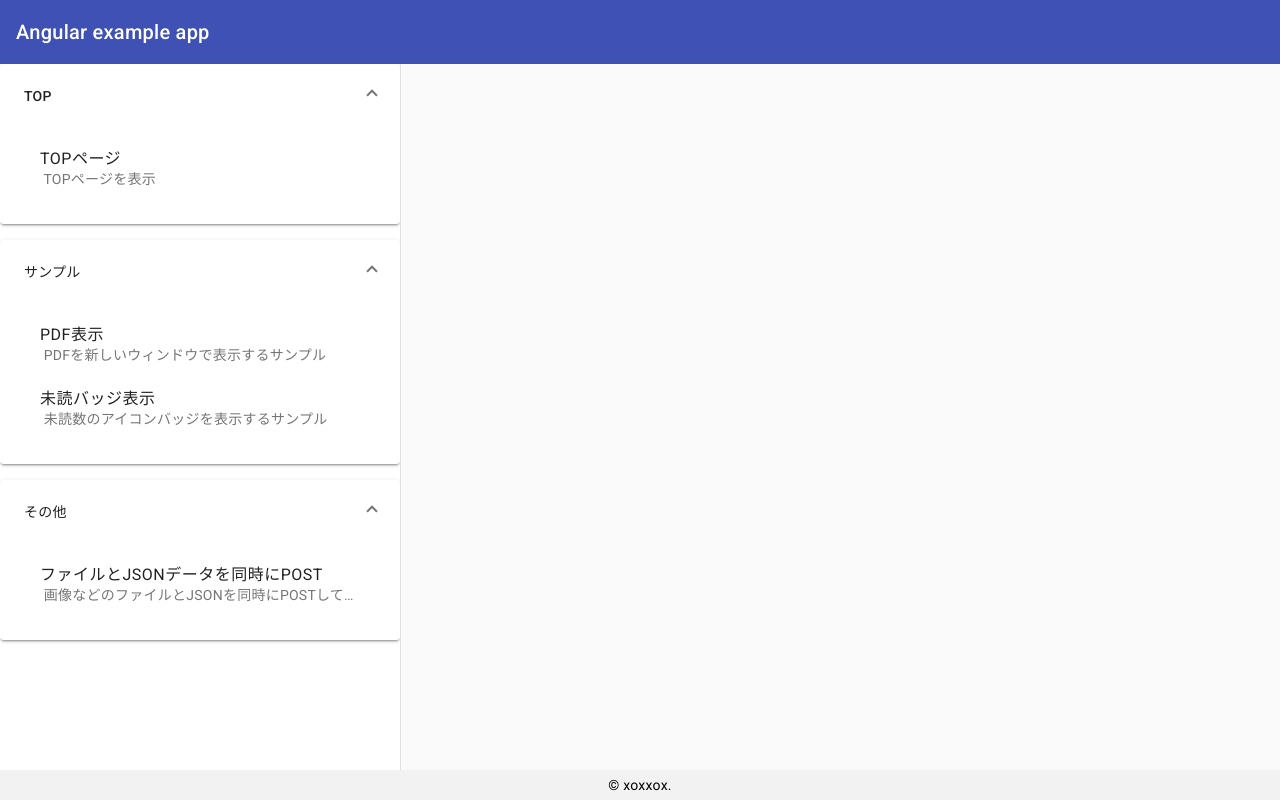
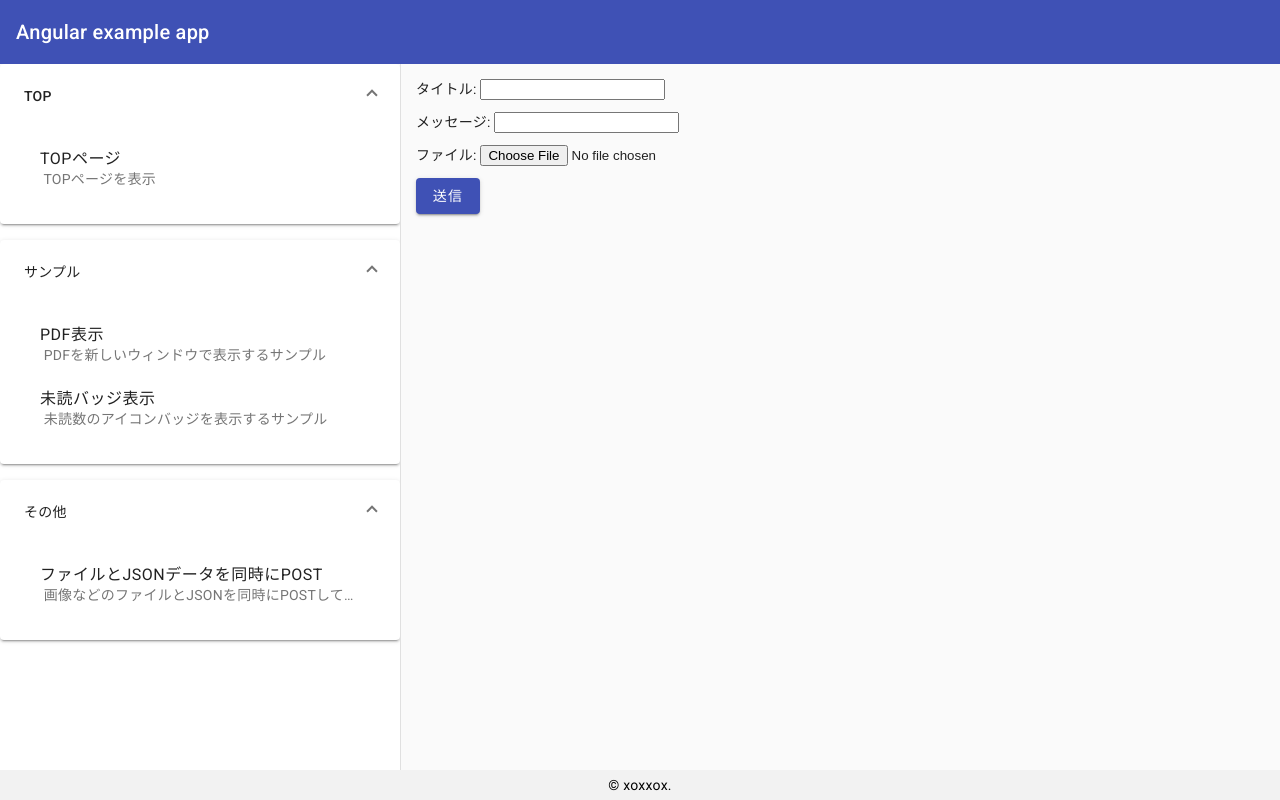
Before and after one commit to kurofune0915/angular-example-app, an Angular app: page /post-file-json in a window 1280 px wide. Before the commit this address led to /. Built offline with nearby package versions, Linux system fonts and the light colour scheme.

Commit message:
✨ ファイルとJSONデータ同時にPOSTするページを追加

```diff
--- a/angular.json
+++ b/angular.json
@@ -64,6 +64,10 @@
         },
         "serve": {
           "builder": "@angular-devkit/build-angular:dev-server",
+          "options": {
+            "browserTarget": "angular-example-app:build",
+            "proxyConfig": "proxy.conf.json"
+          },
           "configurations": {
             "production": {
               "browserTarget": "angular-example-app:build:production"
--- a/src/app/app-routing.module.ts
+++ b/src/app/app-routing.module.ts
@@ -1,6 +1,7 @@
 import { NgModule } from '@angular/core';
 import { RouterModule, Routes } from '@angular/router';
 
+import { PostFileJsonComponent } from './contents/post-file-json/post-file-json.component';
 import { TopComponent } from './contents/top/top.component';
 import { ViewBadgeComponent } from './contents/view-badge/view-badge.component';
 import { ViewPdfComponent } from './contents/view-pdf/view-pdf.component';
@@ -10,6 +11,7 @@ const routes: Routes = [
   { path: 'top', component: TopComponent },
   { path: 'view-pdf', component: ViewPdfComponent },
   { path: 'view-badge', component: ViewBadgeComponent },
+  { path: 'post-file-json', component: PostFileJsonComponent },
 ];
 
 @NgModule({
--- a/src/app/app.module.ts
+++ b/src/app/app.module.ts
@@ -1,4 +1,6 @@
+import { HttpClientModule } from '@angular/common/http';
 import { NgModule } from '@angular/core';
+import { FormsModule } from '@angular/forms';
 import { MatBadgeModule } from '@angular/material/badge';
 import { MatButtonModule } from '@angular/material/button';
 import { MatCardModule } from '@angular/material/card';
@@ -13,6 +15,7 @@ import { BrowserAnimationsModule } from '@angular/platform-browser/animations';
 
 import { AppRoutingModule } from './app-routing.module';
 import { AppComponent } from './app.component';
+import { PostFileJsonComponent } from './contents/post-file-json/post-file-json.component';
 import { TopComponent } from './contents/top/top.component';
 import { ViewBadgeComponent } from './contents/view-badge/view-badge.component';
 import { ViewPdfComponent } from './contents/view-pdf/view-pdf.component';
@@ -29,11 +32,14 @@ import { SidenavComponent } from './sidenav/sidenav.component';
     TopComponent,
     ViewPdfComponent,
     ViewBadgeComponent,
+    PostFileJsonComponent,
   ],
   imports: [
     BrowserModule,
     AppRoutingModule,
     BrowserAnimationsModule,
+    FormsModule,
+    HttpClientModule,
     MatBadgeModule,
     MatButtonModule,
     MatCardModule,
--- /dev/null
+++ b/src/app/contents/post-file-json/post-file-json.component.html
@@ -0,0 +1,5 @@
+<p>タイトル: <input type="text" [(ngModel)]="title" /></p>
+<p>メッセージ: <input type="text" [(ngModel)]="message" /></p>
+<p>ファイル: <input type="file" (change)="onFileSelect($event)" /></p>
+<button mat-raised-button color="primary" (click)="post()">送信</button>
+<pre>{{ response | json }}</pre>
--- /dev/null
+++ b/src/app/contents/post-file-json/post-file-json.component.ts
@@ -0,0 +1,57 @@
+import { HttpClient } from '@angular/common/http';
+import { Component } from '@angular/core';
+
+@Component({
+  selector: 'app-post-file-json',
+  templateUrl: './post-file-json.component.html',
+  styleUrls: ['./post-file-json.component.scss'],
+})
+export class PostFileJsonComponent {
+  title = '';
+  message = '';
+  file?: File;
+  response?: PostFileJsonResponse;
+
+  constructor(private http: HttpClient) {}
+
+  onFileSelect(e: Event): void {
+    const files = (e.target as HTMLInputElement).files;
+    if (files) {
+      this.file = files[0];
+    }
+  }
+
+  post(): void {
+    const req = {
+      title: this.title,
+      message: this.message,
+    };
+    const fd = new FormData();
+    fd.append(
+      'body',
+      new Blob([JSON.stringify(req)], { type: 'application/json' })
+    );
+    if (this.file) {
+      fd.append('file', this.file);
+    }
+
+    console.log(fd.get('body'));
+    this.http.post<PostFileJsonResponse>('/api/test', fd).subscribe({
+      next: (response) => {
+        console.log(response);
+        this.response = response;
+      },
+    });
+  }
+}
+
+export interface PostFileJsonRequest {
+  title: string;
+  message: string;
+}
+
+export interface PostFileJsonResponse {
+  title: string;
+  message: string;
+  fileName?: string;
+}
```
Also changed, not shown: proxy.conf.json (added, +9 -0 lines), src/app/contents/post-file-json/post-file-json.component.scss (added), 1 other file (tests, documents, lock files or other folders).
